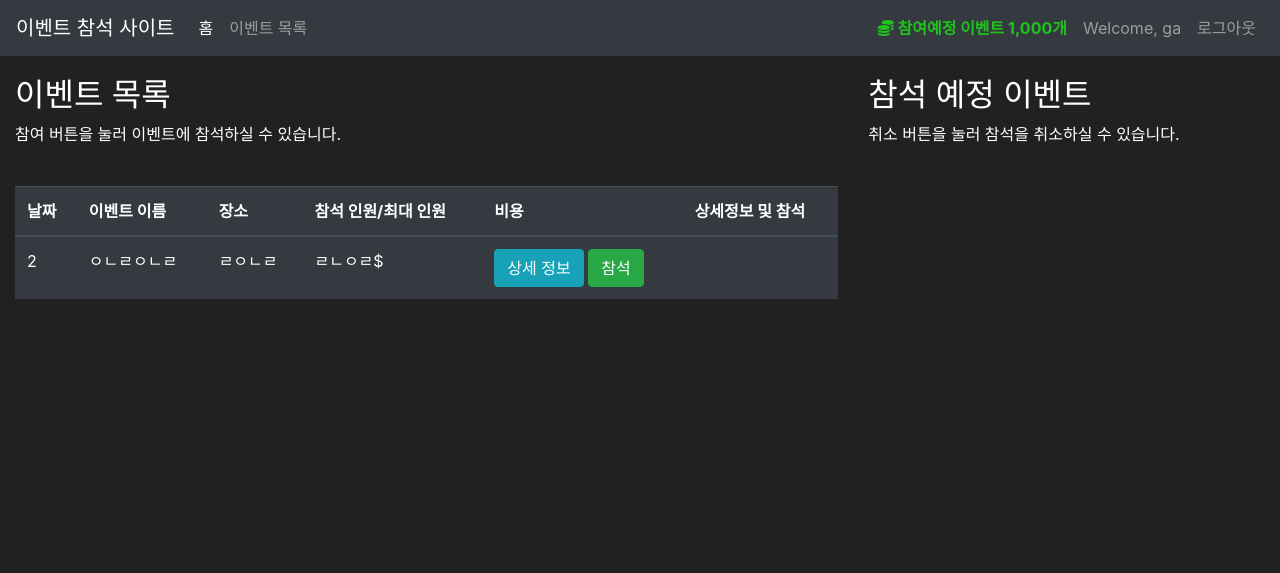
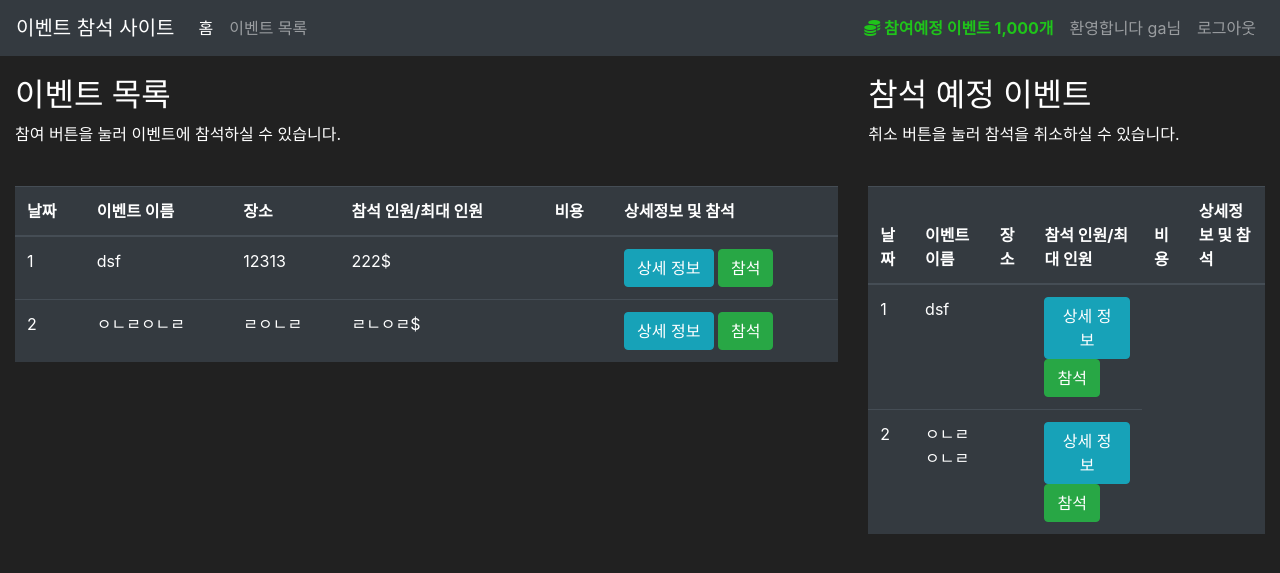
Before and after one commit to changdol-qq/DevOps_Project, a Flask app: page /market in a window 1280 px wide. Shown: the top 573 px of the page. Run offline with Flask 3, Linux system fonts and the light colour scheme; a user stored in the database is signed in; some libraries are stand-ins or nearby versions.

Commit message:
modified html files

```diff
--- a/Python_Web_Application/market/routes.py
+++ b/Python_Web_Application/market/routes.py
@@ -29,13 +29,13 @@ def market_page():
         sold_item = request.form.get('sold_item')
         s_item_object = Item.query.filter_by(name=sold_item).first()
         if s_item_object:
-            s_item_object.sell(current_user)
+            #s_item_object.sell(current_user)
             flash(f"이벤트 참석이 취소되었습니다. {s_item_object.name} back to market!", category='success')
 
         return redirect(url_for('market_page'))
 
     if request.method == "GET":
-        items = Item.query.filter_by(owner=None)
+        items = Item.query#.filter_by(owner=None)
         owned_items = Item.query.filter_by(owner=current_user.id)
         return render_template('market.html', items=items, purchase_form=purchase_form, owned_items=owned_items, selling_form = selling_form)
 
--- a/Python_Web_Application/market/templates/base.html
+++ b/Python_Web_Application/market/templates/base.html
@@ -37,7 +37,7 @@
               </a>
             </li>
             <li class="nav-item">
-              <a class="nav-link">Welcome, {{ current_user.username }}</a>
+              <a class="nav-link">환영합니다 {{ current_user.username }}님</a>
             </li>
             <li class="nav-item">
                 <a class="nav-link" href="{{ url_for('logout_page')}}">로그아웃</a>
--- a/Python_Web_Application/market/templates/home.html
+++ b/Python_Web_Application/market/templates/home.html
@@ -1,7 +1,7 @@
 {% extends 'base.html'%}
 
 {% block title %}
-  Home Page
+  홈 페이지
 {% endblock %}
 
 {% block content%}
--- a/Python_Web_Application/market/templates/includes/items_modals.html
+++ b/Python_Web_Application/market/templates/includes/items_modals.html
@@ -54,10 +54,10 @@
             {{ purchase_form.hidden_tag() }}
 
             <h4 class="text-center">
-                Are you sure you want to buy {{ item.name }} for {{ item.price }}$ ?
+                 {{ item.name }} for {{ item.price }} 이벤트에 참석하시겠습니까?
             </h4>
             <h6 class="text-center">
-                By clicking Purchase, you will purchase this item.
+                아래 버튼을 클릭하여 참석
             </h6>
             <br>
             <input id="purchased_item" name="purchased_item" type="hidden" value="{{item.name}}">
--- a/Python_Web_Application/market/templates/includes/owned_items_modals.html
+++ b/Python_Web_Application/market/templates/includes/owned_items_modals.html
@@ -26,10 +26,10 @@
       {{ selling_form.hidden_tag() }}
 
       <h4 class="text-center">
-          Are you sure you want to buy {{ owned_item.name }} for {{ owned_item.price }}$ ?
+           {{ owned_item.name }} for {{ owned_item.price }} 이벤트 참석을 취소하시겠습니까?
       </h4>
       <h6 class="text-center">
-          By clicking Sell, you will put this item back on market
+          아래 버튼을 클릭하여 참석 취소
       </h6>
       <br>
       <input id="sold_item" name="sold_item" type="hidden" value="{{owned_item.name}}">
--- a/Python_Web_Application/market/templates/market.html
+++ b/Python_Web_Application/market/templates/market.html
@@ -1,6 +1,6 @@
 {% extends 'base.html' %}
 {% block title %}
-Market Page
+이벤트 페이지
 {% endblock %}
 {% block content %}
 
@@ -30,10 +30,11 @@ Market Page
                     <td>{{ item.name }}</td>
                     <td>{{ item.barcode }}</td>
                     <td>{{ item.price }}$</td>
-                    <td>
-                       <button class="btn btn-outline btn-info" data-toggle="modal" data-target="#Modal-MoreInfo-{{ item.id }}">상세 정보</button>
+                    <td>   <td>
+                        <button class="btn btn-outline btn-info" data-toggle="modal" data-target="#Modal-MoreInfo-{{ item.id }}">상세 정보</button>
                        <button class="btn btn-outline btn-success" data-toggle="modal" data-target="#Modal-PurchaseConfirm-{{ item.id }}">참석</button>
-                    </td>
+                     </td>
+                     </td>
                  </tr>
                  {% endfor %}
               </tbody>
@@ -44,6 +45,33 @@ Market Page
            <h2>참석 예정 이벤트</h2>
            <p>취소 버튼을 눌러 참석을 취소하실 수 있습니다.</p>
            <br>
+           <table class="table table-hover table-dark">
+            <thead>
+               <tr>
+                  <th scope="col">날짜</th>
+                  <th scope="col">이벤트 이름</th>
+                  <th scope="col">장소</th>
+                  <th scope="col">참석 인원/최대 인원</th>
+                  <th scope="col">비용</th>
+                  <th scope="col">상세정보 및 참석</th>
+               </tr>
+            </thead>
+            <tbody>
+               {% for item in items %}
+               {% include 'includes/items_modals.html' %}
+               <tr>
+                  <td>{{ item.id }}</td>
+                  <td>{{ item.name }}</td>
+
+                  <td>   <td>
+                      <button class="btn btn-outline btn-info" data-toggle="modal" data-target="#Modal-MoreInfo-{{ item.id }}">상세 정보</button>
+                     <button class="btn btn-outline btn-success" data-toggle="modal" data-target="#Modal-PurchaseConfirm-{{ item.id }}">참석</button>
+                   </td>
+                   </td>
+               </tr>
+               {% endfor %}
+            </tbody>
+         </table>
            <div class="row">
               {% for owned_item in owned_items %}
               {% include 'includes/owned_items_modals.html' %}
--- a/Python_Web_Application/market/templates/register.html
+++ b/Python_Web_Application/market/templates/register.html
@@ -1,6 +1,6 @@
 {% extends 'base.html' %}
 {% block title %}
-Register Page
+회원가입 페이지
 {% endblock %}
 
 {% block content %}
--- a/Python_Web_Application/run.py
+++ b/Python_Web_Application/run.py
@@ -1,4 +1,4 @@
 from market import app
 
 if __name__ == '__main__':
-    app.run(port=5001,debug=True)
+    app.run(port= 8080,debug=True)
```
Also changed, not shown: Python_Web_Application/instance/market.db, 4 other files.
